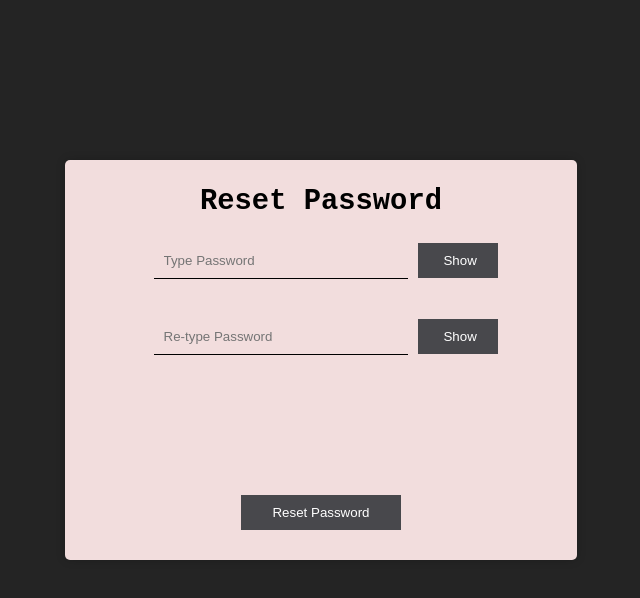
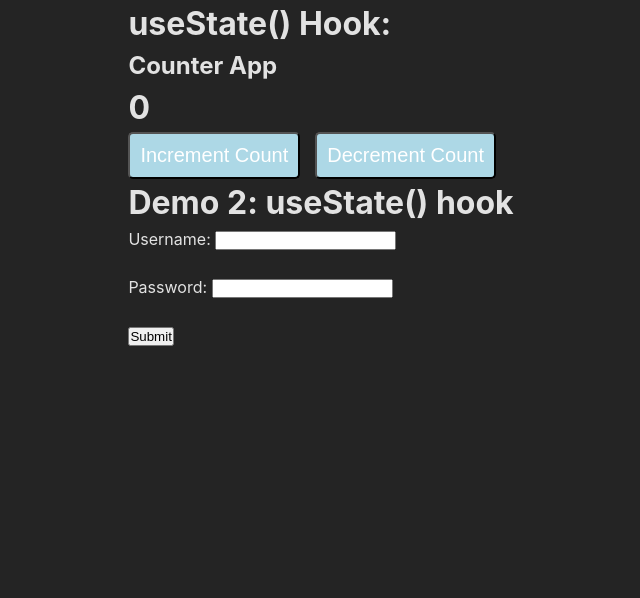
Before and after one commit to kushal022/React-Repo, a React (Vite) app: page / in a window 1280 px wide. Shown: the top 598 px of the page, without its empty margins (319-959 px from the left). Built offline with nearby package versions, Linux system fonts and the light colour scheme.

Commit message:
useState hook

```diff
--- a/src/App.jsx
+++ b/src/App.jsx
@@ -10,8 +10,9 @@ import AppArray from './array/AppArray.jsx'
 import AppApi from './api/AppApi.jsx'
 import AppPropDrilling from './propDrilling/AppPropDrilling.jsx'
 import AppContextAPI from './contextAPI/AppContextAPI.jsx'
+import AppPswdRst from './assignment3/AppPswdRst.jsx'
 import AppHook from './hook/useContext/AppHook.jsx'
-import AppPswdRst from './assignment3/AppPswdRst.jsx'
+import AppUseState from './hook/useState/AppUseState.jsx'
 
 function App() {
   const [count, setCount] = useState(0)
@@ -28,8 +29,9 @@ function App() {
       {/* <AppApi /> */}
       {/* <AppPropDrilling /> */}
       {/* <AppContextAPI /> */}
+      {/* <AppPswdRst /> */}
       {/* <AppHook /> */}
-      <AppPswdRst />
+      <AppUseState/>
     </>
   )
 }
--- /dev/null
+++ b/src/hook/useState/AppUseState.jsx
@@ -0,0 +1,13 @@
+import React from 'react'
+import UseStateDemo from './UseStateDemo'
+import UseStateDemo2 from './UseStateDemo2'
+function AppUseState() {
+  return (
+    <div>
+      <UseStateDemo/>
+      <UseStateDemo2/>
+    </div>
+  )
+}
+
+export default AppUseState
--- /dev/null
+++ b/src/hook/useState/UseStateDemo.jsx
@@ -0,0 +1,42 @@
+import React, { useState } from 'react'
+
+function UseStateDemo() {
+    const [count, setCount] = useState(0);
+    //update count value by setcount
+    const incrementCount = ()=>{
+        // setCount(count + 1)
+        setCount(count + 3)
+    }
+  return (
+    <div>
+      <h1>useState() Hook:</h1>
+      <h2>Counter App</h2>
+      <h1>{count} </h1>
+      <button
+        onClick={incrementCount}
+        style={{
+            backgroundColor: count % 2 === 0? 'lightblue' : 'pink',
+            color: count % 2 === 0? 'white' : 'black',
+            padding: 10,
+            borderRadius: 5,
+            fontSize: 20,
+            cursor: 'pointer'
+        }}
+        >Increment Count</button>
+      <button
+        onClick={()=>setCount(count - 3)}
+        style={{
+            backgroundColor: count % 2 === 0? 'lightblue' : 'pink',
+            color: count % 2 === 0? 'white' : 'black',
+            padding: 10,
+            borderRadius: 5,
+            fontSize: 20,
+            cursor: 'pointer',
+            marginLeft:'15px'
+        }}
+        >Decrement Count</button>
+    </div>
+  )
+}
+
+export default UseStateDemo
--- /dev/null
+++ b/src/hook/useState/UseStateDemo2.jsx
@@ -0,0 +1,35 @@
+import React, { useState } from 'react'
+
+function UseStateDemo2() {
+    const [form, setState] = useState({
+        username: '',
+        password: '',
+    })
+
+    const updateData =(e)=> {
+        // setState({...form,[e.target.name]:e.target.value})
+        setState({...form, [e.target.name]: e.target.value})  // ES6 Destructuring assignment to update the state object directly  // Use spread operator to create a new object and copy all existing properties of the form object to the new object, except for the one being updated.  // Then, we update the value of the property corresponding to the updated input field.  // This way, we avoid mutating the original state object.  // Note: This approach doesn't trigger re-renders since we're not using the useState hook's second argument. If you want to trigger re-renders, you should use the second argument.  // Example: const [state, setState] = useState({ name: 'John' }); // Update state: setState({ name: 'Jane' }); // Trigger re-render: <Component name={state.name} />  // Example: const [state, setState] = useState({ name: 'John'
+    }
+    const printData =(e)=>{
+        e.preventDefault()  // Prevent form from reloading
+        console.log(form.username,form.password)
+
+    }
+  return (
+    <div>
+      <h1>Demo 2: useState() hook</h1>
+      <form onSubmit={printData}>
+        <label htmlFor="username">Username: </label>
+        <input type="text" name='username' value={form.username} onChange={updateData} />
+        <br /><br />
+        <label htmlFor="password">Password: </label>
+        <input type="password" name='password' value={form.password} onChange={updateData} />
+        <br /><br />
+        <input type="submit" />
+      </form>
+      {/* <p>Data: {form.username}{form.password}</p> */}
+    </div>
+  )
+}
+
+export default UseStateDemo2
```
